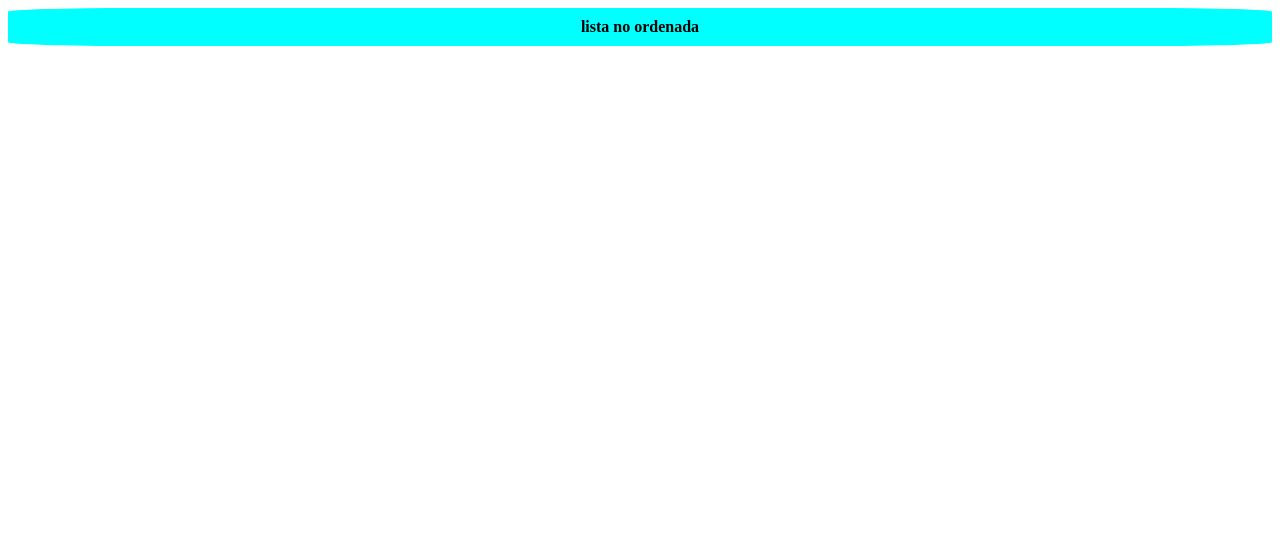
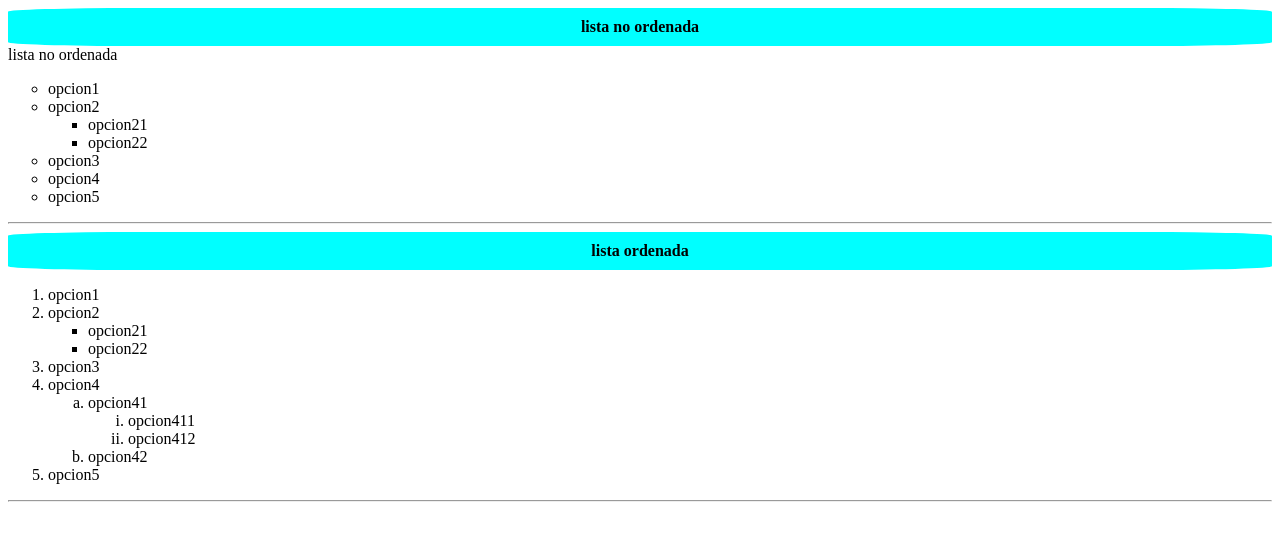
Before and after one commit to luismigueldiazgomez12-star/EjemploWeb, a plain HTML site: page Ejercicio1Lista.html in a window 1280 px wide. Drawn offline with Linux system fonts and the light colour scheme.

Commit message:
Add unordered and ordered lists to Ejercicio1Lista.html

```diff
--- a/Ejercicio1Lista.html
+++ b/Ejercicio1Lista.html
@@ -11,3 +11,41 @@
 <div>
 	lista no ordenada
 </div>
+	lista no ordenada
+</div>
+<ul class="circle">
+	<li>opcion1</li>
+	<li>opcion2</li>
+	<ul class="square">
+		<li>opcion21</li>
+		<li>opcion22</li>
+	</ul>
+	<li>opcion3</li>
+	<li>opcion4</li>
+	<li>opcion5</li>
+</ul>
+<hr>
+<div>
+	lista ordenada
+</div>
+<ol>
+	<li>opcion1</li>
+	<li>opcion2</li>
+	<ul class="square">
+		<li>opcion21</li>
+		<li>opcion22</li>
+	</ul>
+	<li>opcion3</li>
+	<li>opcion4</li>
+<ol>
+	<li class="a">opcion41</li>
+	<ol>
+		<li class="i">opcion411</li>
+		<li class="i">opcion412</li>
+	</ol>
+	<li class="a">opcion42</li>
+</ol>
+	<li>opcion5</li>
+</ol>
+<hr>
+</main>
```
